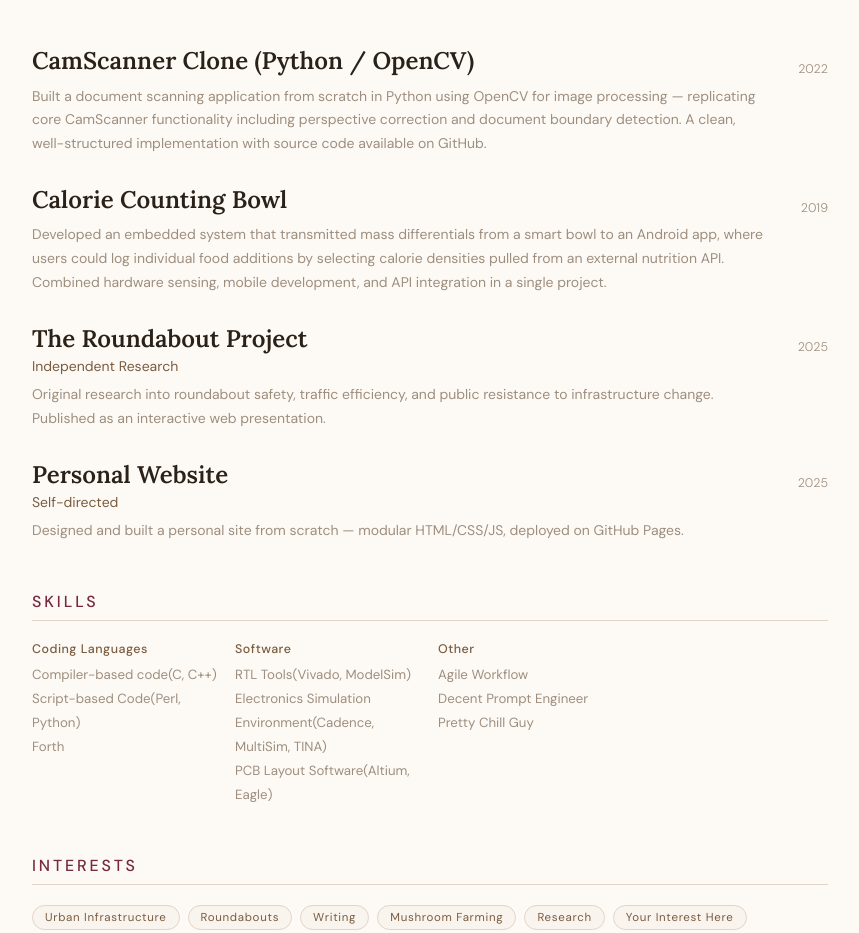
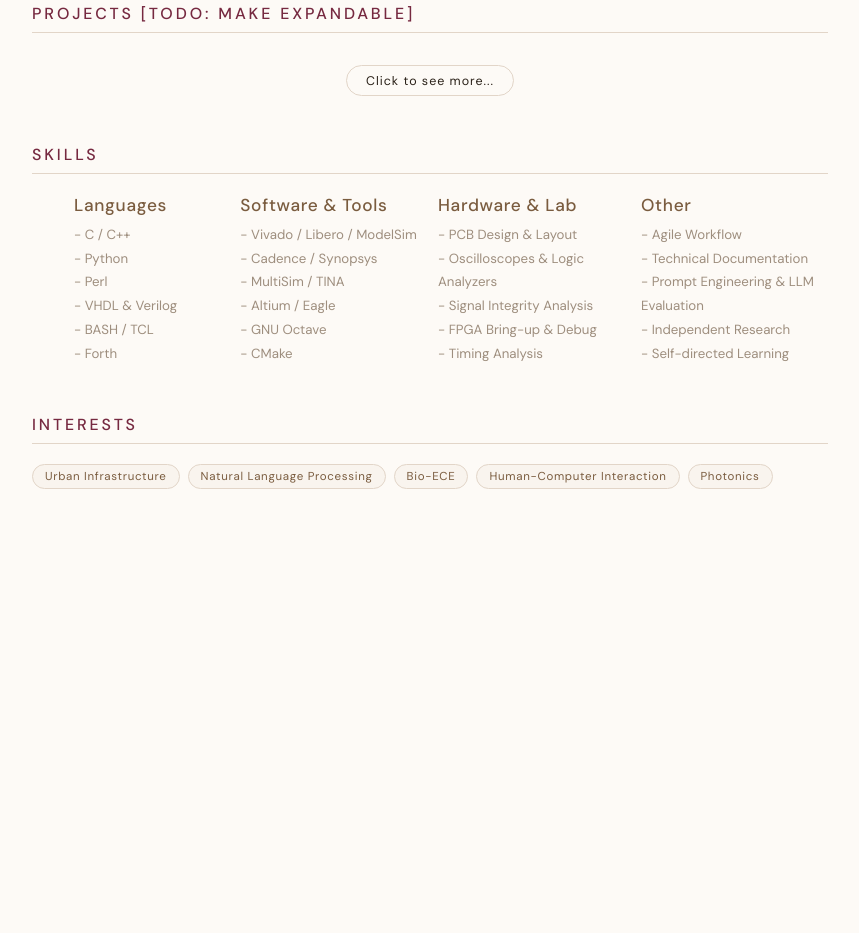
Before and after one commit to Justin-cactus/Cool-Website, a plain HTML site: page pages/cv.html in a window 1280 px wide. Shown: the part 1790-2723 px from the top of the page, without its empty margins (210-1069 px from the left). After the commit the page ends 2423 px from the top, so only its background shows below. Drawn offline with Linux system fonts and the light colour scheme.

Commit message:
CV Page Clean Up
- Make Projects expandable
- Fill in summary
- Adjust text formatting on skills section
- Fill in Interests as they relate to Electrical Engineering

```diff
--- a/css/cv.css
+++ b/css/cv.css
@@ -93,11 +93,7 @@
 .cv-collapsible {
   overflow: hidden;
   max-height: 0;
-  transition: max-height 0.4s ease;
-}
-
-.cv-collapsible.open {
-  max-height: 200px;
+  transition: max-height 0.8s ease;
 }
 
 .cv-toggle-btn {
@@ -237,14 +233,20 @@
 /* ── SKILLS ── */
 .cv-skills-grid {
   display: grid;
-  grid-template-columns: repeat(auto-fill, minmax(150px, 1fr));
+  grid-template-columns: repeat(auto-fill, minmax(180px, 1fr));
   gap: 1rem;
+  justify-items: center;
+  text-align: left;
 }
 
-.cv-skill-group {}
+.cv-skill-group {
+  display: flex;
+  flex-direction: column;
+  align-items: left;
+}
 
 .cv-skill-group-title {
-  font-size: 0.78rem;
+  font-size: 1.08rem;
   font-weight: 500;
   color: var(--brown);
   margin-bottom: 0.4rem;
@@ -255,6 +257,7 @@
   font-size: 0.83rem;
   color: var(--dusty);
   line-height: 1.8;
+  text-align: left;
 }
 
 /* ── TAGS (for skills/interests inline) ── */
@@ -281,7 +284,7 @@
   bottom: 2rem;
   right: 2rem;
   padding: 0.7rem 1.4rem;
-  background: var(--brown);
+  background: var(--maroon);
   color: white;
   border: none;
   border-radius: 100px;
--- a/pages/cv.html
+++ b/pages/cv.html
@@ -42,7 +42,13 @@
   <div class="cv-section">
     <h2 class="cv-section-title">Summary</h2>
     <p class="cv-entry-desc">
-		Get Design advice from Professor Remsburg, Nathan, Mom, Dad, Friends and fill in with a general summary of me.
+		I'm an electrical engineer with a background spanning hardware verification, embedded systems, and applied AI ~ most recently at IBM Research,
+		where I spent nearly three years validating silicon for enterprise and mainframe systems. I simply enjoy engineering,
+		systematic thinking & problem solving, thus, at the end of the day I just want to apply my skills to be useful to those around me,
+		so we can all just live life with less problems. <br><br>
+		I have a habit of going deep on things that interest me whether or not anyone asked me to.
+		I'm currently pursuing a Master's in Electrical Engineering at Texas A&M, specializing in Biomedical ECE and Signal Processing.
+		Outside of engineering, I write & research things that catch my attention, and occasionally build things that have no business working as well as they do like mushroom farms.
 	</p>
   </div>
 
@@ -129,9 +135,8 @@
 	</div>
   </div>
 
-  <button class="cv-toggle-btn" id="other-jobs-btn" onclick="toggleSection()">
-    — see more —
-  </button>
+<!--  <button class="cv-toggle-btn" id="other-jobs-btn" onclick="toggleSection()"> Click to see more... </button> -->
+  <button class="cv-toggle-btn" onclick="toggleSection('other-jobs')"> Click to see more... </button>
 </div>
 
   <!-- EDUCATION -->
@@ -171,6 +176,7 @@
   <div class="cv-section">
 		<h2 class="cv-section-title">Projects [TODO: make expandable] </h2>
 
+		<div class="cv-collapsible" id="projects">
 			<div class="cv-entry">
 				<div class="cv-entry-left">
 					<h3 class="cv-entry-title">PVC Pipe Speaker System</h3>
@@ -180,9 +186,9 @@
 						represented one of the more labor-intensive hands-on builds of the degree. The engineering worked; the enclosure just didn't photograph well.
 					</p>
 				</div>
+
 				<div class="cv-entry-right">
 					<p class="cv-date">2022</p>
-			</div>
 				</div>
 			</div>
 
@@ -208,6 +214,7 @@
 					Combined hardware sensing, mobile development, and API integration in a single project.
 				</p>
 			</div>
+
 			<div class="cv-entry-right">
 				<p class="cv-date">2019</p>
 			</div>
@@ -222,6 +229,7 @@
 				to infrastructure change. Published as an interactive web presentation.
 				</p>
 			</div>
+
 			<div class="cv-entry-right">
 				<p class="cv-date">2025</p>
 			</div>
@@ -236,10 +244,15 @@
 					deployed on GitHub Pages.
 					</p>
 			</div>
+
 			<div class="cv-entry-right">
 				<p class="cv-date">2025</p>
 			</div>
 		</div>
+	</div>
+
+	<!-- <button class="cv-toggle-btn" id="other-jobs-btn" onclick="toggleSection()"> Click to see more... </button> -->
+	<button class="cv-toggle-btn" id="projects-btn" onclick="toggleSection('projects')"> Click to see more... </button>
 
   </div>
 
@@ -247,22 +260,51 @@
   <div class="cv-section">
     <h2 class="cv-section-title">Skills</h2>
     <div class="cv-skills-grid">
-
 		<div class="cv-skill-group">
-        <p class="cv-skill-group-title">Coding Languages</p>
-        <p class="cv-skill-list">Compiler-based code(C, C++)<br>Script-based Code(Perl, Python)<br>Forth<br></p>
+			<p class="cv-skill-group-title">Languages</p>
+			<p class="cv-skill-list">
+				- C / C++<br>
+				- Python<br>
+				- Perl<br>
+				- VHDL & Verilog<br>
+				- BASH / TCL<br>
+				- Forth
+			</p>
 		</div>
 
 		<div class="cv-skill-group">
-        <p class="cv-skill-group-title">Software</p>
-        <p class="cv-skill-list">RTL Tools(Vivado, ModelSim)<br>Electronics Simulation Environment(Cadence, MultiSim, TINA)<br>PCB Layout Software(Altium, Eagle)</p>
+			<p class="cv-skill-group-title">Software & Tools</p>
+			<p class="cv-skill-list">
+				- Vivado / Libero / ModelSim<br>
+				- Cadence / Synopsys<br>
+				- MultiSim / TINA<br>
+				- Altium / Eagle<br>
+				- GNU Octave<br>
+				- CMake
+			</p>
+		</div>
+
+		<div class="cv-skill-group">
+			<p class="cv-skill-group-title">Hardware & Lab</p>
+			<p class="cv-skill-list">
+				- PCB Design & Layout<br>
+				- Oscilloscopes & Logic Analyzers<br>
+				- Signal Integrity Analysis<br>
+				- FPGA Bring-up & Debug<br>
+				- Timing Analysis
+			</p>
 		</div>
 
 		<div class="cv-skill-group">
 			<p class="cv-skill-group-title">Other</p>
-        <p class="cv-skill-list">Agile Workflow<br>Decent Prompt Engineer<br>Pretty Chill Guy</p>
+			<p class="cv-skill-list">
+				- Agile Workflow<br>
+				- Technical Documentation<br>
+				- Prompt Engineering & LLM Evaluation<br>
+				- Independent Research<br>
+				- Self-directed Learning
+			</p>
 		</div>
-
     </div>
   </div>
 
@@ -271,11 +313,10 @@
     <h2 class="cv-section-title">Interests</h2>
     <div class="cv-tags">
       <span class="cv-tag">Urban Infrastructure</span>
-      <span class="cv-tag">Roundabouts</span>
-      <span class="cv-tag">Writing</span>
-      <span class="cv-tag">Mushroom Farming</span>
-      <span class="cv-tag">Research</span>
-      <span class="cv-tag">Your Interest Here</span>
+      <span class="cv-tag">Natural Language Processing</span>
+      <span class="cv-tag">Bio-ECE</span>
+      <span class="cv-tag">Human-Computer Interaction</span>
+      <span class="cv-tag">Photonics</span>
     </div>
   </div>
 
@@ -284,12 +325,21 @@
 <!-- PRINT BUTTON -->
 <a class="print-btn" href="../assets/resume.pdf" target="_blank">Download PDF Copy</a>
 
+
 <script>
-  function toggleSection() {
-    const section = document.getElementById('other-jobs');
-    const btn = document.getElementById('other-jobs-btn');
-    section.classList.toggle('open');
-    btn.textContent = section.classList.contains('open') ? ' Click to see less... ' : ' Click to see more... ';
+  function toggleSection(id) {
+    const section = document.getElementById(id);
+    const btn = section.nextElementSibling;
+
+    if (section.classList.contains('open')) {
+      section.style.maxHeight = null;
+      section.classList.remove('open');
+      btn.textContent = ' Click to see more... ';
+    } else {
+      section.style.maxHeight = section.scrollHeight + 'px';
+      section.classList.add('open');
+      btn.textContent = ' Click to see less... ';
+    }
   }
 </script>
 
```
Lines whose indentation alone changed are shown as unchanged.
